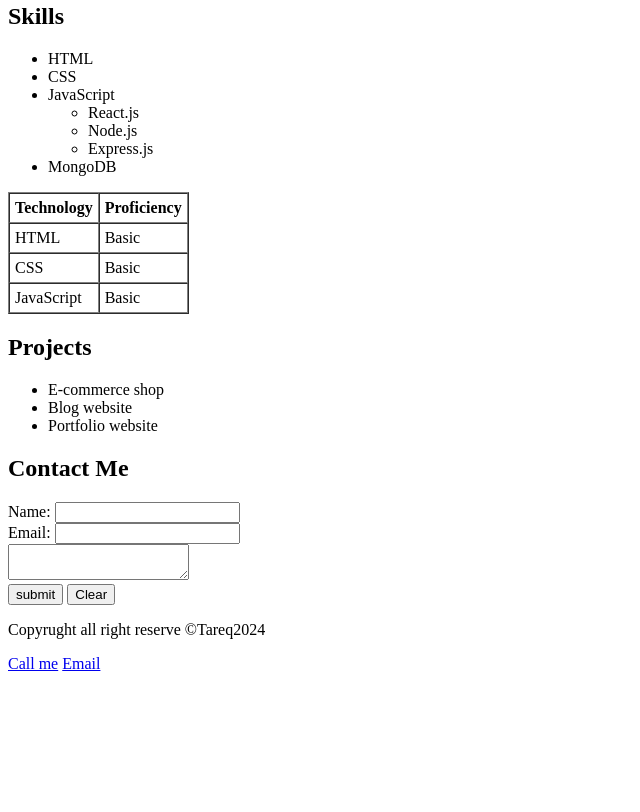
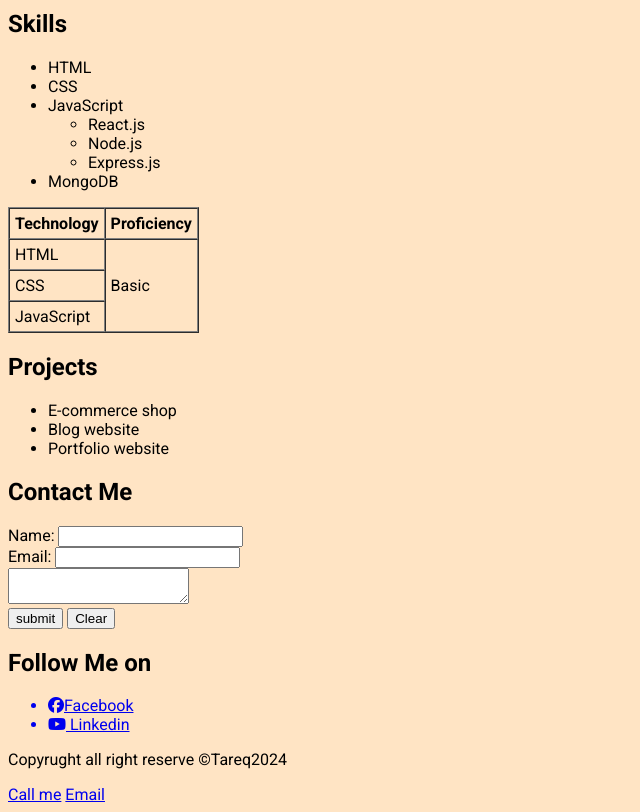
Before and after one commit to tareq-rahman1/HTML-Basic, a plain HTML site: page index.html in a window 1280 px wide. Shown: the part 319-1131 px from the top of the page, without its empty margins (0-640 px from the left). Before the commit the page ends 1000 px from the top, so only its background shows below. Drawn offline with Linux system fonts and the light colour scheme.

Commit message:
intermediate-html

```diff
--- a/index.html
+++ b/index.html
@@ -3,8 +3,23 @@
 <head>
     <meta charset="UTF-8">
     <meta name="viewport" content="width=device-width, initial-scale=1.0">
+    <meta http-equiv="X-UA-Compatible" content="ie=edge">
+    <meta name="keywords" content="tareq rahman, Tareq Rahman, portfolio">
+    <meta name="description" content="Tareq Rahman MERN stack developer">
     <title>Portfolio</title>
+    <!--font awesome cdn-->
+    <link rel="stylesheet" href="https://cdnjs.cloudflare.com/ajax/libs/font-awesome/6.5.2/css/all.min.css" integrity="sha512-SnH5WK+bZxgPHs44uWIX+LLJAJ9/2PkPKZ5QiAj6Ta86w+fsb2TkcmfRyVX3pBnMFcV7oQPJkl9QevSCWr3W6A==" crossorigin="anonymous" referrerpolicy="no-referrer" />
+    <!--google font -->
+    <link rel="preconnect" href="https://fonts.googleapis.com">
+    <link rel="preconnect" href="https://fonts.gstatic.com" crossorigin>
+    <link href="https://fonts.googleapis.com/css2?family=Roboto:ital,wght@0,100;0,300;0,400;0,500;0,700;0,900;1,100;1,300;1,400;1,500;1,700;1,900&display=swap" rel="stylesheet">
 </head>
+<style>
+    body{
+        background-color: bisque;
+        font-family: "Roboto", sans-serif;
+    }
+</style>
 <body>
     <nav>
         <ul>
@@ -53,15 +68,15 @@
         <tbody>
             <tr>
                 <td>HTML</td>
-                <td>Basic</td>
+                <td rowspan="3">Basic</td>
             </tr>
             <tr>
                 <td>CSS</td>
-                <td>Basic</td>
+
             </tr>
             <tr>
                 <td>JavaScript</td>
-                <td>Basic</td>
+
             </tr>
         </tbody>
     </table>
@@ -96,6 +111,12 @@
     </section>
 
     <footer id="contact">
+
+        <h2>Follow Me on</h2>
+        <ul>
+            <a href="https://www.facebook.com/profile.php?id=100075694641081" target="_blank"> <li><i class="fa-brands fa-facebook"></i>Facebook</li></a>
+            <a href="https://www.linkedin.com/in/tareq-rahman-832547289/" target="_blank"><li><i class="fa-brands fa-youtube"></i> Linkedin</li></a>
+        </ul>
         <p>Copyrught all right reserve &copy;Tareq2024</p>
         <a href="tel:01627054491">Call me</a>
         <a href="mailto:tareqrahmanbd4@gmail.com">Email</a>
```
